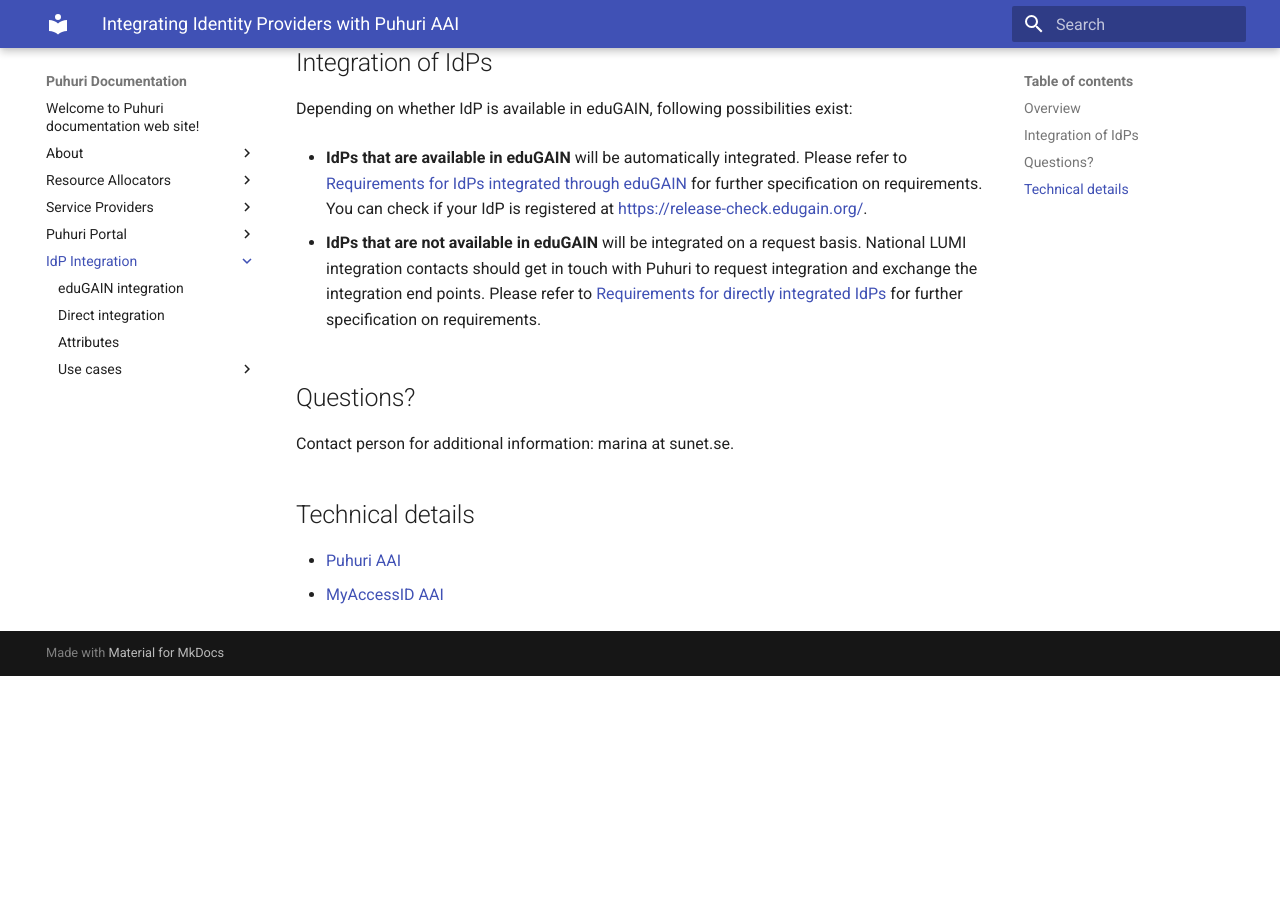
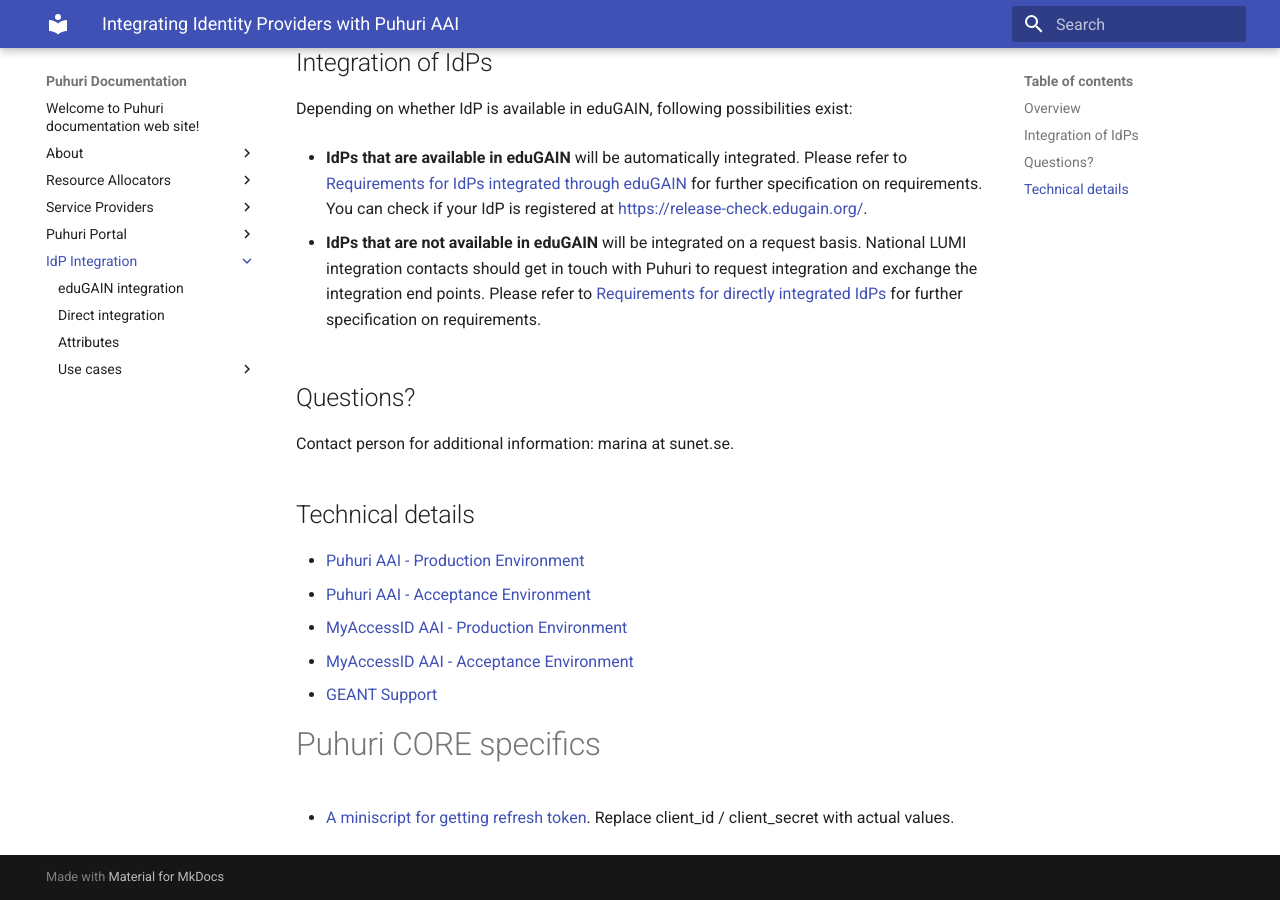
Before and after one commit to neicnordic/puhuri-web, an MkDocs documentation site: the page built from docs/idp_integration/index.md, in a window 1280 px wide and 900 px high, scrolled down 739 px. Built offline with MkDocs 1.6.1 and Material for MkDocs 9.7.7, drawn with Linux system fonts in a browser that asks for light colours; before the commit the page ends 1415 px from its top, so only the background shows below that.

Commit message:
Add scripts for getting refresh token, add links to confs of myaccessid

```diff
--- a/docs/idp_integration/index.md
+++ b/docs/idp_integration/index.md
@@ -27,5 +27,12 @@ Contact person for additional information: marina at sunet.se.
 
 ## Technical details
 
-- [Puhuri AAI](https://proxy.prod.puhuri.eduteams.org/.well-known/openid-configuration)
-- [MyAccessID AAI](https://proxy.myaccessid.org/.well-known/openid-configuration)
+- [Puhuri AAI - Production Environment](https://proxy.prod.puhuri.eduteams.org/.well-known/openid-configuration)
+- [Puhuri AAI - Acceptance Environment](https://proxy.acc.puhuri.eduteams.org/.well-known/openid-configuration)
+- [MyAccessID AAI - Production Environment](https://proxy.myaccessid.org/.well-known/openid-configuration)
+- [MyAccessID AAI - Acceptance Environment](https://proxy.acc.myaccessid.org/.well-known/openid-configuration)
+- [GEANT Support](mailto:support+puhuri@eduteams.org)
+
+# Puhuri CORE specifics
+
+- [A miniscript for getting refresh token](../assets/get_tokens.sh). Replace client_id / client_secret with actual values.
```
Also changed, not shown: 1 other file.
